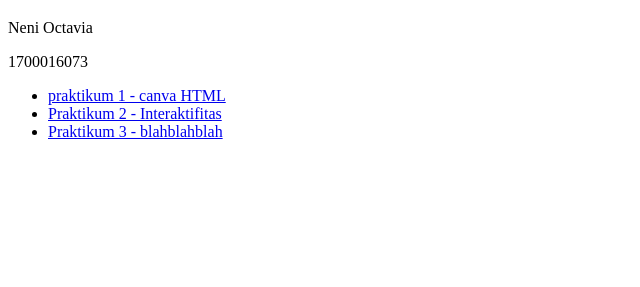
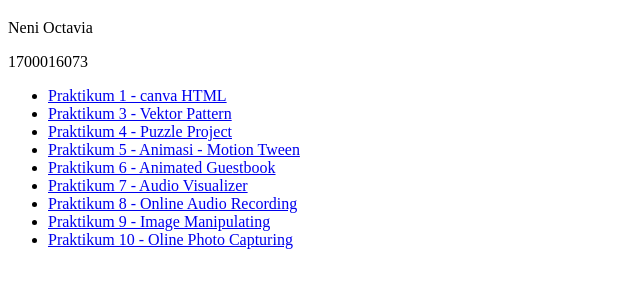
Before and after one commit to NeniOctavia/Mulon, a plain HTML site: page index.html in a window 1280 px wide. Shown: the part 61-348 px from the top of the page, without its empty margins (0-640 px from the left). Drawn offline with Linux system fonts and the light colour scheme.

Commit message:
Update index.html

```diff
--- a/index.html
+++ b/index.html
@@ -9,11 +9,25 @@
 	<p>1700016073</P>
 	<ul>
 		<li><a href="praktikum_1_1700016073.html">
-		praktikum 1 - canva HTML<a></li>
-		<li><a href="praktikum2.html">
+		Praktikum 1 - canva HTML<a></li>
+		<li><a href="praktikum_2_1700016073
 		Praktikum 2 - Interaktifitas</a></li>
-		<li><a href="praktikum3.html">
-		Praktikum 3 - blahblahblah</a></li>
+		<li><a href="praktikum_3_1700016073">
+		Praktikum 3 - Vektor Pattern</a></li>
+		<li><a href="praktikum_4_1700016073">
+		Praktikum 4 - Puzzle Project</a></li>
+		<li><a href="praktikum_5_1700016073">
+		Praktikum 5 - Animasi - Motion Tween</a></li>
+		<li><a href="praktikum_6_1700016073">
+		Praktikum 6 - Animated Guestbook</a></li>
+		<li><a href="praktikum_7_1700016073">
+		Praktikum 7 - Audio Visualizer</a></li>
+		<li><a href="praktikum_8_1700016073">
+		Praktikum 8 - Online Audio Recording</a></li>
+		<li><a href="praktikum_9_1700016073">
+		Praktikum 9 - Image Manipulating</a></li>
+		<li><a href="praktikum_10_1700016073">
+		Praktikum 10 - Oline Photo Capturing</a></li>
 	</ul>
 </body>
 </html>
```
